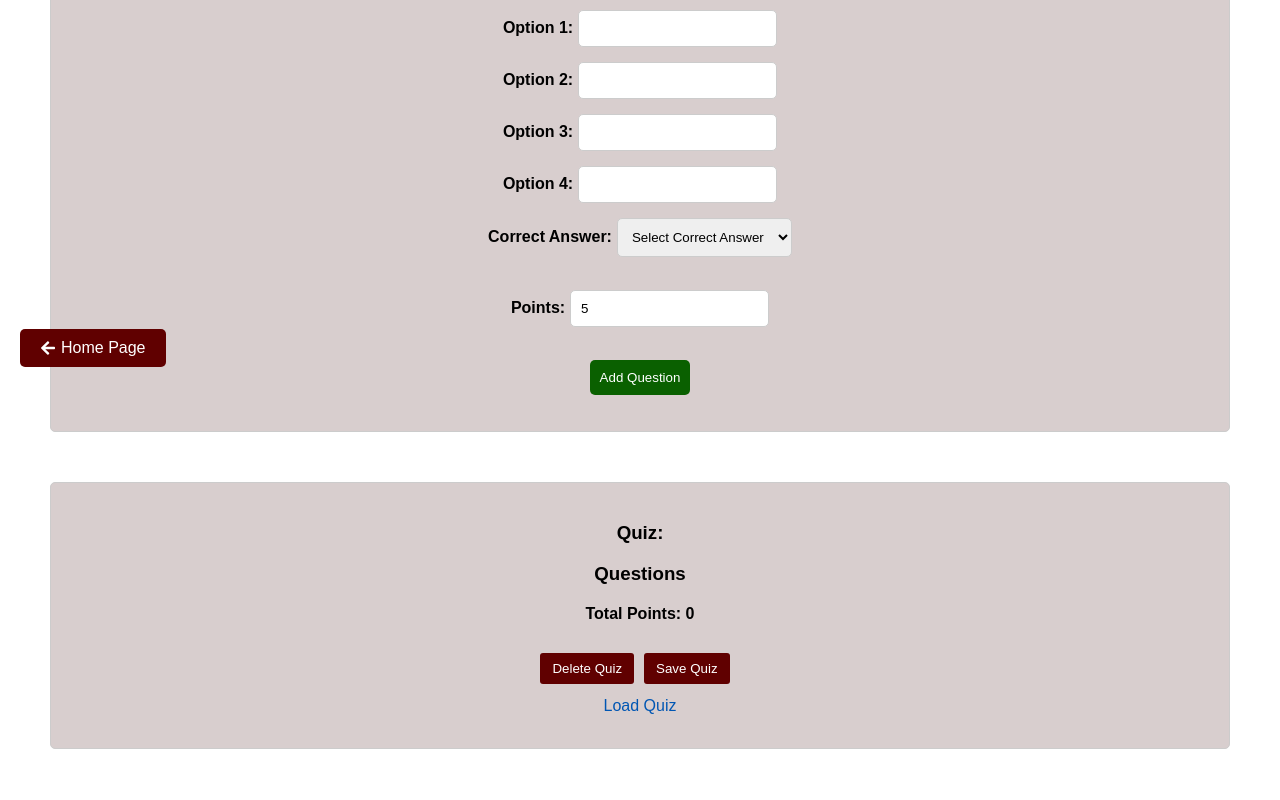
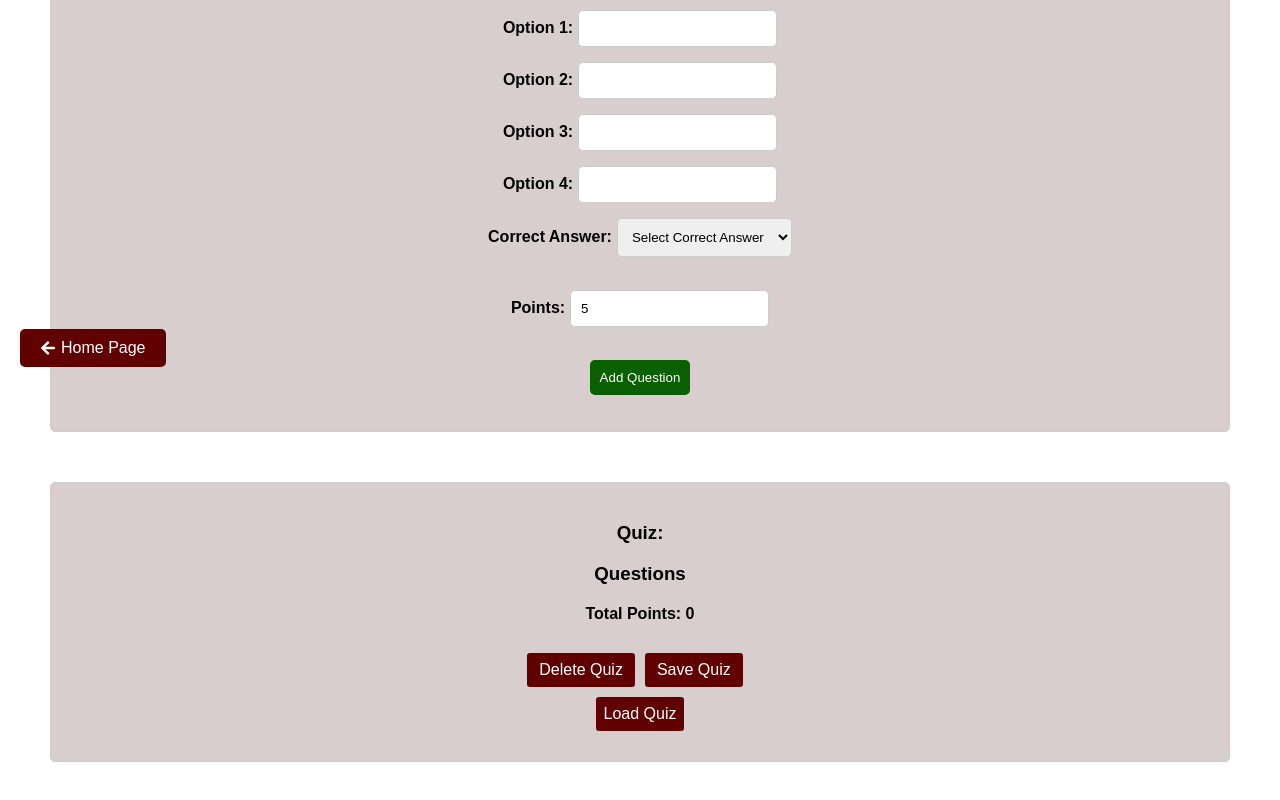
Before and after one commit to bayanwafa/certification-project3, a React (Vite) app: page /create-quiz in a window 1280 px wide. Shown: the part 413-1213 px from the top of the page. Built offline with nearby package versions, Linux system fonts and the light colour scheme.

Commit message:
change in load button style

```diff
--- a/src/index.css
+++ b/src/index.css
@@ -353,6 +353,7 @@ h2 {
 .quiz-buttons button {
   background-color: #600000;
   color: white;
+  font-size: medium;
   border: none;
   border-radius: 3px;
   padding: 8px 12px;
@@ -366,11 +367,12 @@ h2 {
 
 .load-quiz-button {
   display: inline-block;
-  color: #0056b3;
+  background-color: #600000;
+  color: white;
   border: none;
   border-radius: 3px;
   padding: 8px;
-  margin: 5px;
+  margin: 10px;
   cursor: pointer;
 }
 
```
